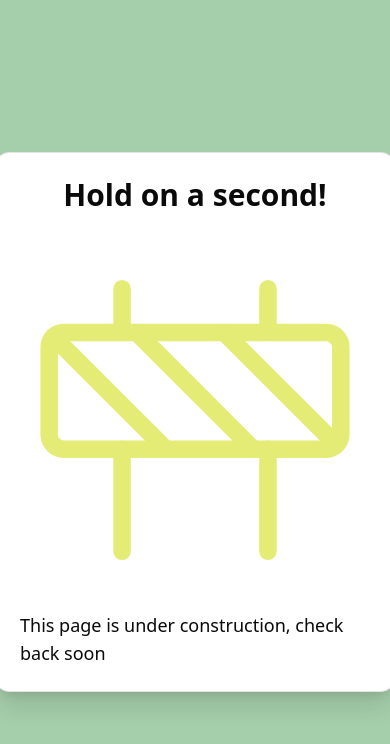
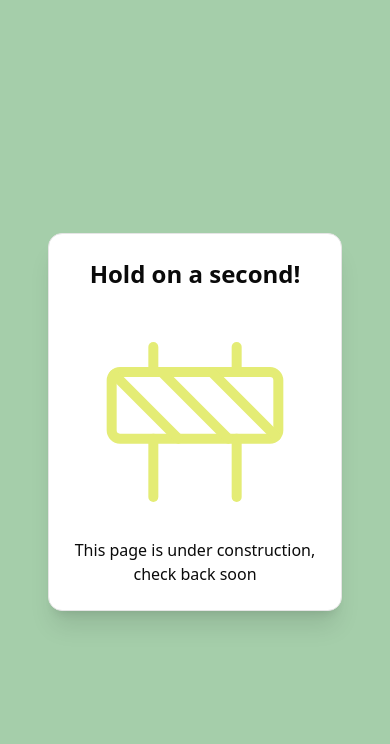
Before and after one commit to bprosen/Website, a Next.js app: page / in a window 390 px wide. Shown: the top 744 px of the page. Built offline with nearby package versions, Linux system fonts and the light colour scheme.

Commit message:
mobile responsiveness

```diff
--- a/src/components/UnderConstruction/UnderConstruction.tsx
+++ b/src/components/UnderConstruction/UnderConstruction.tsx
@@ -3,15 +3,19 @@ import { Card, CardContent, CardHeader, CardTitle } from '~/ui';
 
 export const UnderConstruction: React.FC = () => {
   return (
-    <Card className='shadow-xl'>
+    <Card className='shadow-xl md:max-w-xl my-4 mx-12 sm:mx-4 md:mx-auto'>
       <CardHeader>
-        <CardTitle className='text-center text-3xl'>
+        <CardTitle className='text-center text-2xl sm:text-3xl'>
           Hold on a second!
         </CardTitle>
       </CardHeader>
       <CardContent className='flex flex-col items-center gap-4'>
-        <Construction color='#e4ec75' size={350} strokeWidth={1.2} />
-        <p className='text-lg'>
+        <Construction
+          color='#e4ec75'
+          strokeWidth={1.2}
+          className='w-[200px] h-[200px] sm:w-[250px] sm:h-[250px] md:w-[350px] md:h-[350px]'
+        />
+        <p className='text-base sm:text-lg text-center'>
           This page is under construction, check back soon
         </p>
       </CardContent>
```
